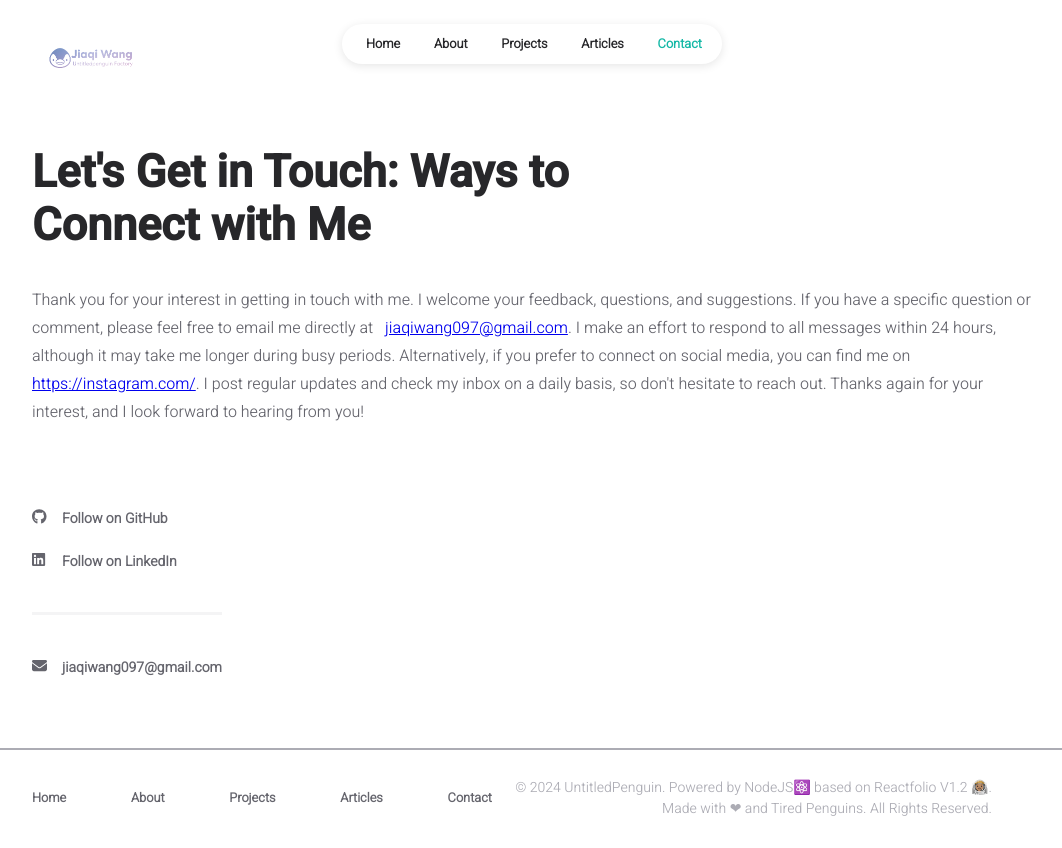
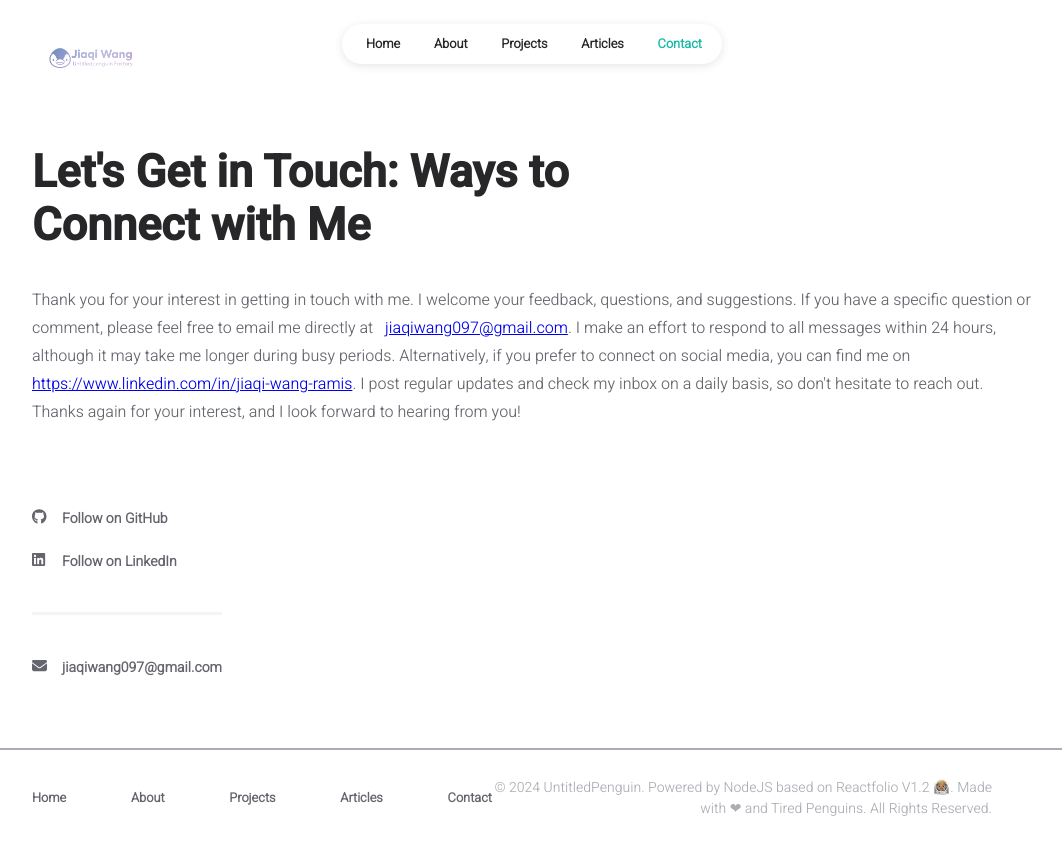
Before and after one commit to UntitledPenguin/UntitledPenguin.github.io, a React (Create React App) app: page /contact in a window 1280 px wide. Shown: the whole page, without its empty margins (108-1170 px from the left). Built offline with nearby package versions, Linux system fonts and the light colour scheme.

Commit message:
Changes to be committed:
	new file:   public/newavatar.png

```diff
--- a/src/components/common/footer.jsx
+++ b/src/components/common/footer.jsx
@@ -30,7 +30,7 @@ const Footer = () => {
 				<div className="footer-credits">
 					<div className="footer-credits-text">
 						© 2024 UntitledPenguin.
-						Powered by NodeJS⚛️ based on Reactfolio V1.2 👩🏽‍🚀.
+						Powered by NodeJS based on Reactfolio V1.2 👩🏽‍🚀.
 						Made with ❤ and Tired Penguins. All Rights Reserved.
 					</div>
 				</div>
--- a/src/pages/contact.jsx
+++ b/src/pages/contact.jsx
@@ -61,7 +61,7 @@ const Contact = () => {
 								target="_blank"
 								rel="noreferrer"
 							>
-								{INFO.socials.instagram}
+								{INFO.socials.linkedin}
 							</a>
 							. I post regular updates and check my inbox on a daily basis, so don't hesitate to reach out.
 							Thanks again for your interest, and I look forward
--- a/src/pages/homepage.jsx
+++ b/src/pages/homepage.jsx
@@ -105,7 +105,7 @@ const Homepage = () => {
 								<div className="homepage-image-container">
 									<div className="homepage-image-wrapper">
 										<img
-											src="untitledpenguin.jpg"
+											src="newavatar.png"
 											alt="about"
 											className="homepage-image"
 										/>
```
Also changed, not shown: 1 other file (tests, documents, lock files or other folders).
